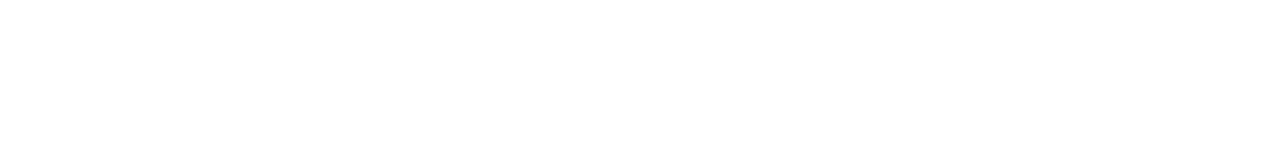
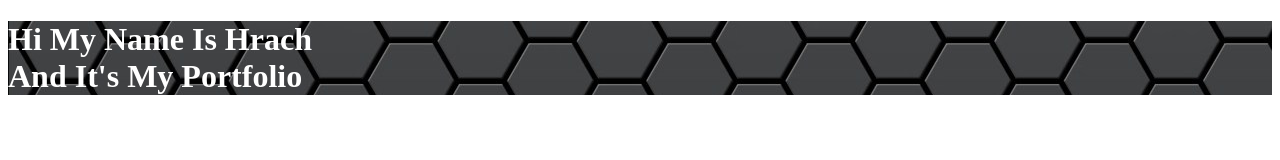
Before and after one commit to Hrach-1/Hrach-1.github.io, a plain HTML site: page portfolio/index.html in a window 1280 px wide. Drawn offline with Linux system fonts and the light colour scheme.

Commit message:
fix bg-image for header

```diff
--- a/portfolio/style/style.css
+++ b/portfolio/style/style.css
@@ -1,5 +1,5 @@
 header{
-    background-image: url("img/header.jpg");
+    background: black url("../img/header.jpg");
 }
 
 header h1{
```
